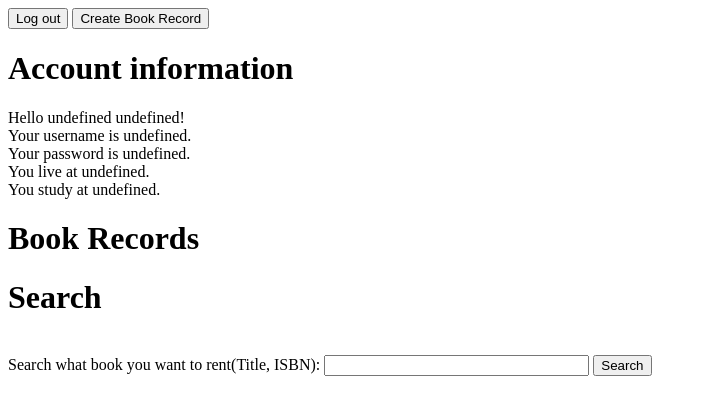
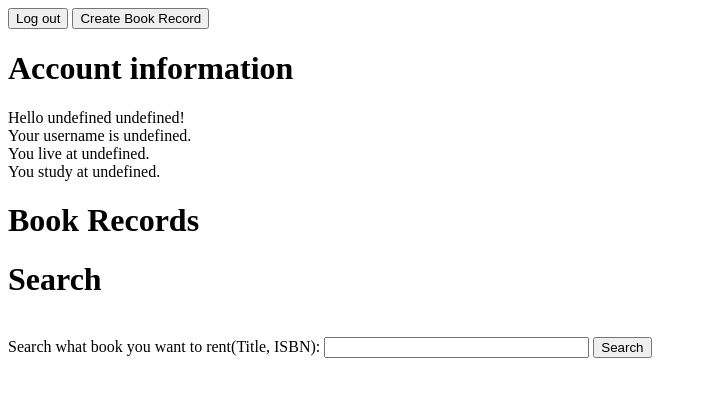
Before and after one commit to recursion915/TextShare-Web-Project, a website: page public_files/userinformation.html in a window 1280 px wide. Shown: the whole page, without its empty margins (0-707 px from the left). Drawn offline with Linux system fonts and the light colour scheme; no server answers.

Commit message:
minor bug removed

```diff
--- a/public_files/userinformation.html
+++ b/public_files/userinformation.html
@@ -12,7 +12,7 @@
 
                               $("#firstname").html("Hello "+localStorage['firstname']+" "+localStorage['lastname']+"!");
                               $("#username").html("Your username is "+localStorage['username']+".");
-                              $("#password").html("Your password is "+localStorage['password']+".");
+<!--                              $("#password").html("Your password is "+localStorage['password']+".");-->
                               $("#locationDiv").html("You live at "+localStorage['address']+".");
                               $("#schoolDiv").html("You study at "+localStorage['university']+".");
 
@@ -104,7 +104,7 @@
         <h1>Account information</h1>
         <div id="firstname"></div>
         <div id="username"></div>
-        <div id="password"></div>
+<!--        <div id="password"></div>-->
         <div id="locationDiv"></div>
         <div id="schoolDiv"></div>
         <p></p>
```
